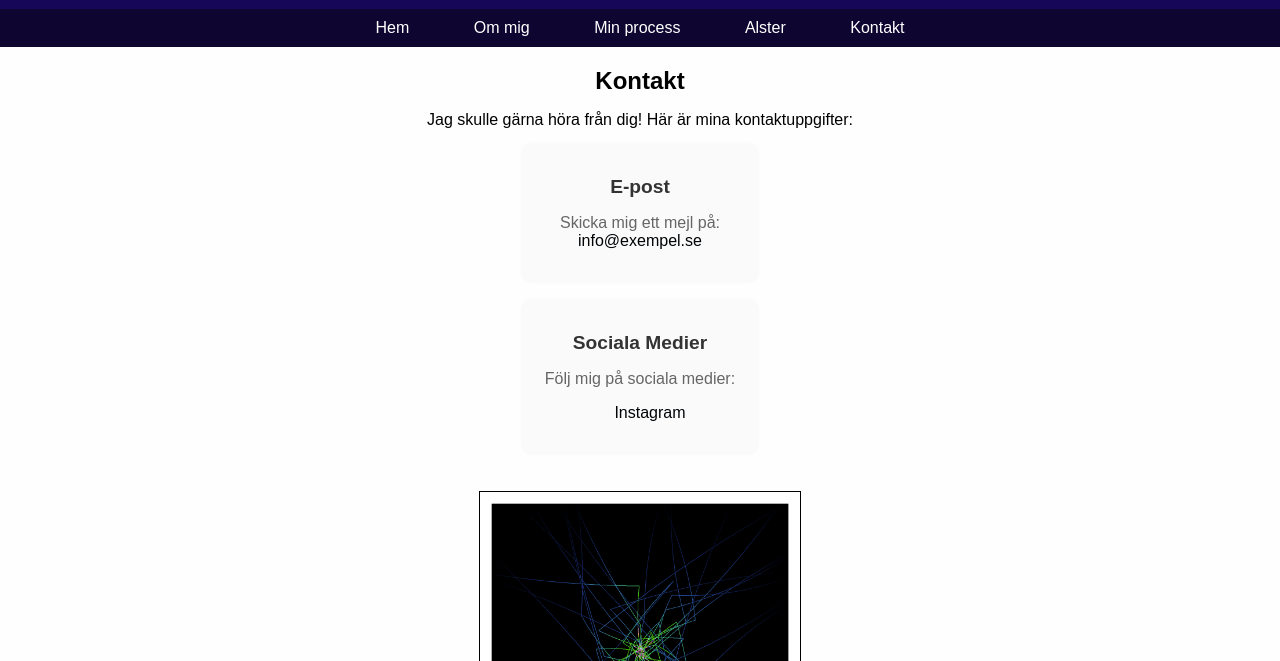
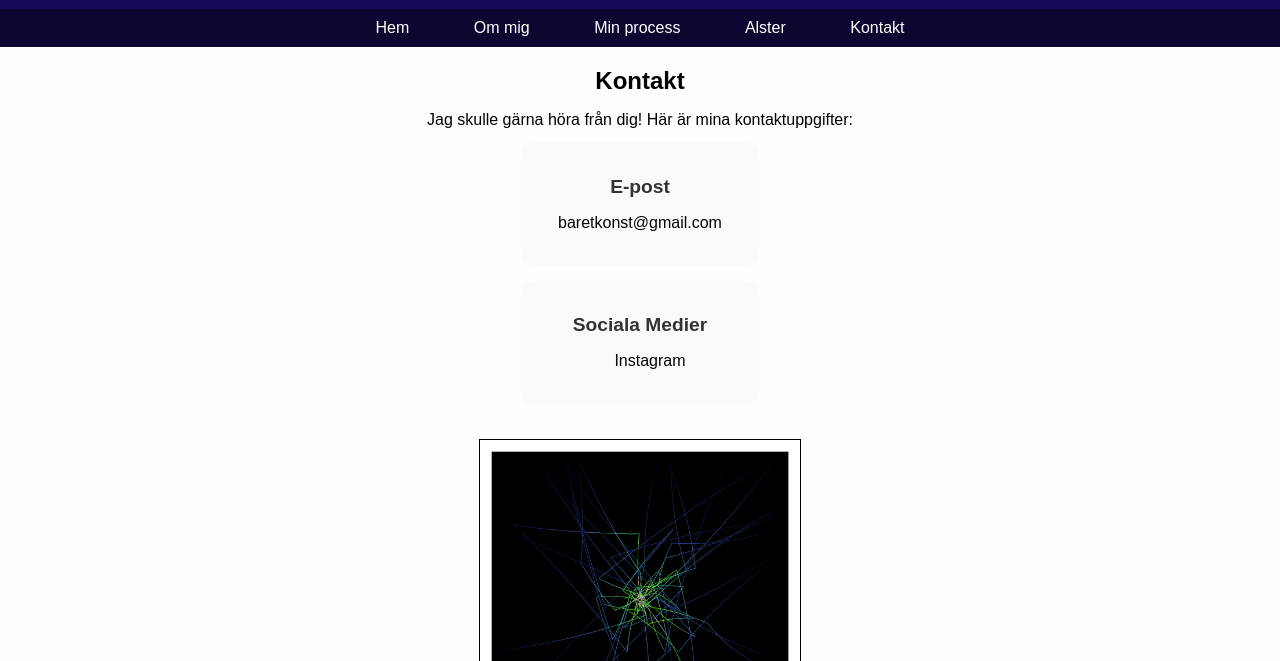
Before and after one commit to ymicron/ymicron.github.io, a plain HTML site: page contact.html in a window 1280 px wide. Shown: the part 139-800 px from the top of the page. Drawn offline with Linux system fonts and the light colour scheme.

Commit message:
Added contact.

```diff
--- a/contact.html
+++ b/contact.html
@@ -52,14 +52,13 @@
 
             <div class="info-item">
                 <h2>E-post</h2>
-                <p>Skicka mig ett mejl på: <a href="mailto:info@exempel.se">info@exempel.se</a></p>
+                <p><a href="mailto:baretkonst@gmail.com">baretkonst@gmail.com</a></p>
             </div>
 
             <div class="info-item">
                 <h2>Sociala Medier</h2>
-                <p>Följ mig på sociala medier:</p>
                 <ul>
-                    <li><a href="https://www.instagram.com/exempel" target="_blank">Instagram</a></li>
+                    <li><a href="https://www.instagram.com/baretkonst/" target="_blank">Instagram</a></li>
                 </ul>
             </div>
         </div>
```
